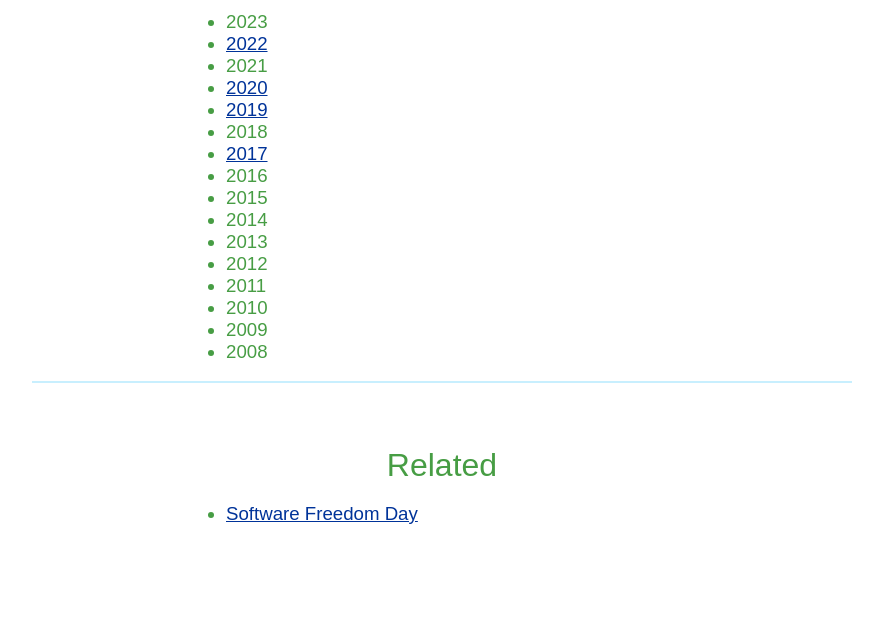
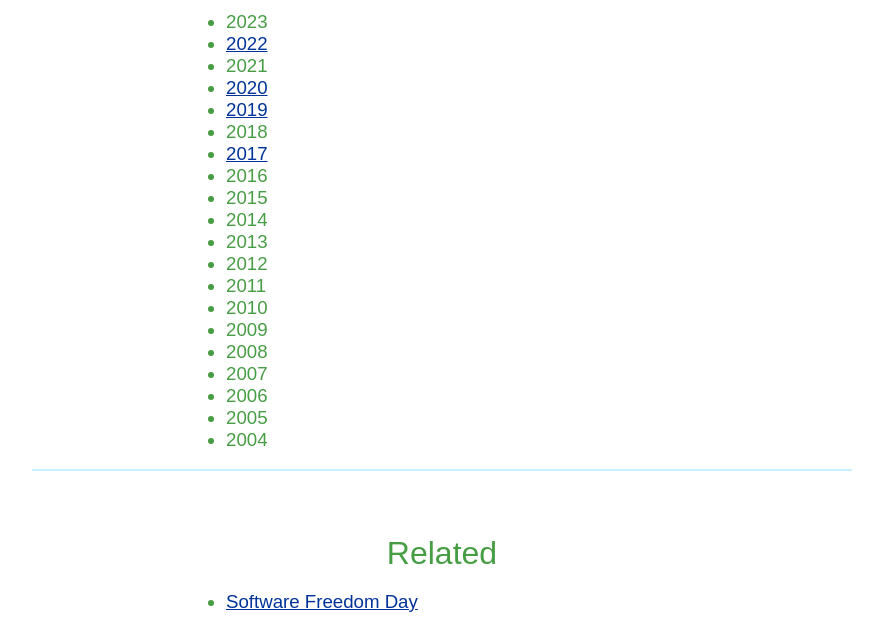
Before and after one commit to LinuxAccra-UserGroup/sfd, a plain HTML site: page index.html in a window 1280 px wide. Shown: the part 456-1088 px from the top of the page, without its empty margins (198-1081 px from the left). Before the commit the page ends 1000 px from the top, so only its background shows below. Drawn offline with Linux system fonts and the light colour scheme.

Commit message:
include past years

```diff
--- a/index.html
+++ b/index.html
@@ -50,6 +50,10 @@
       <li>2010</li>
       <li>2009</li>
       <li>2008</li>
+      <li>2007</li>
+      <li>2006</li>
+      <li>2005</li>
+      <li>2004</li>
     </ul>
     <hr
       style="
```
